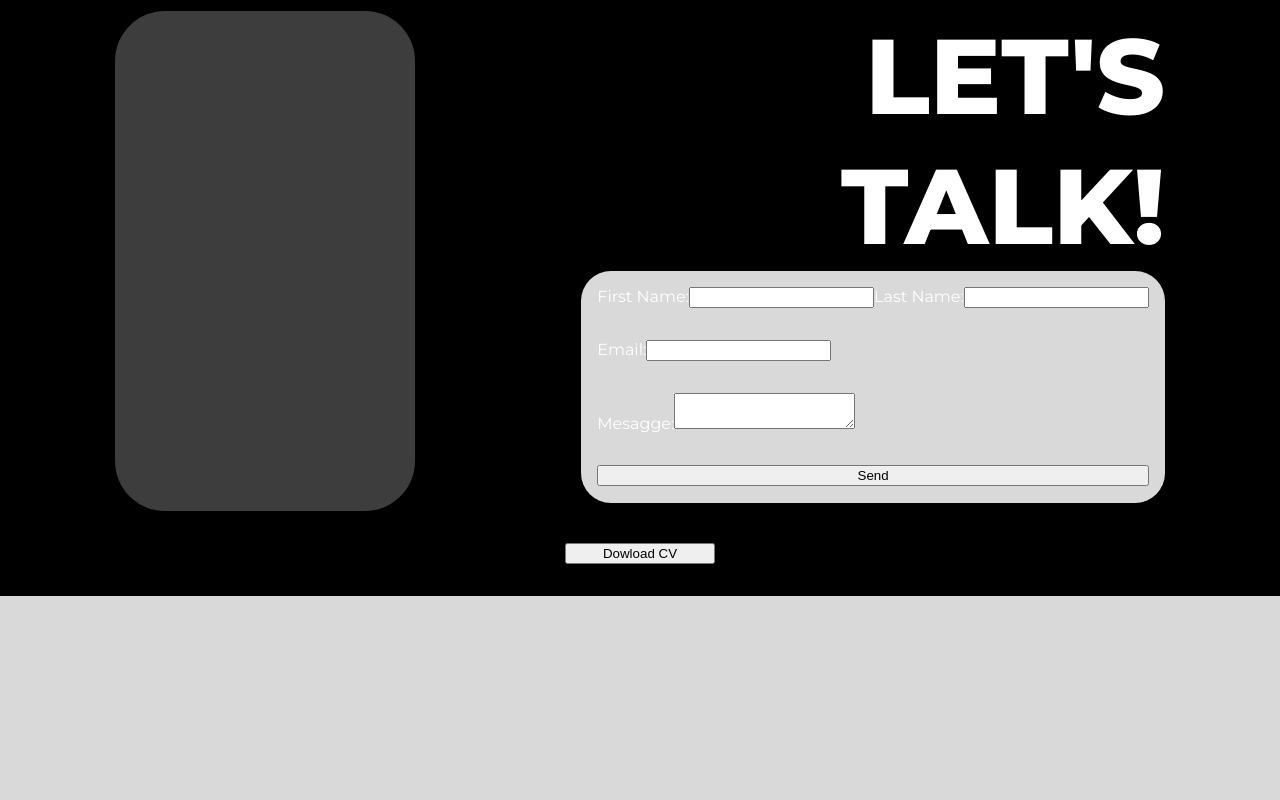
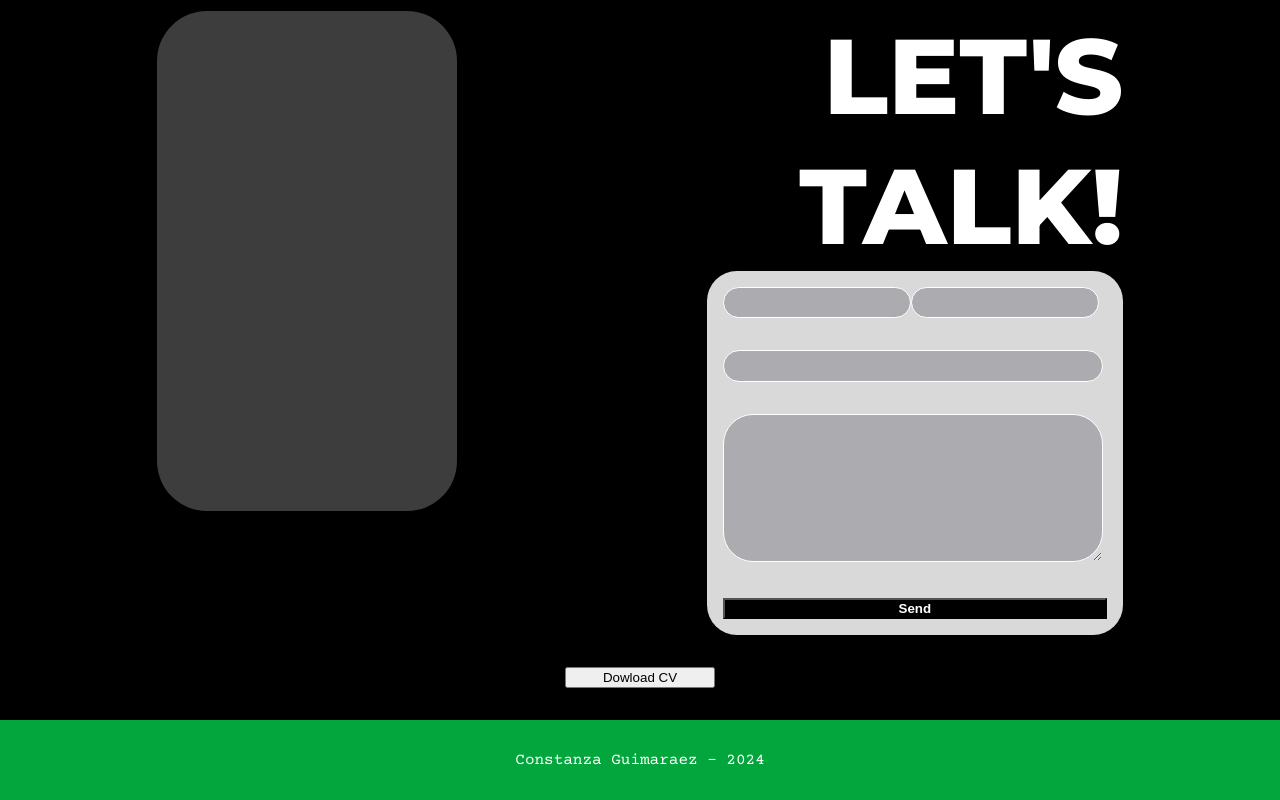
Before and after one commit to contiguima/portfolio-2024, a Next.js app: page / in a window 1280 px wide. Shown: the part 4073-4873 px from the top of the page. Before the commit the page ends 4669 px from the top, so only its background shows below. Built offline with nearby package versions, Linux system fonts and the light colour scheme.

Commit message:
Styles and footer

```diff
--- /dev/null
+++ b/src/app/components/footer/Footer.js
@@ -0,0 +1,9 @@
+import "./footer.css"
+const Footer =  () => {
+    return (<footer className="footer">
+        Constanza Guimaraez - 2024
+    </footer>)
+
+}
+
+export default Footer
--- /dev/null
+++ b/src/app/components/footer/footer.css
@@ -0,0 +1,11 @@
+.footer{
+    width: 100%;
+    background-color: #03A63C;
+    height: 10vh;
+    display: flex;
+    text-align: center;
+    justify-content:center;
+    align-items: center;
+    font-family: var(--sec-font);
+    color: white;
+}
--- a/src/app/globals.scss
+++ b/src/app/globals.scss
@@ -427,3 +427,44 @@ body, .app{
   border-radius: 30px;
   gap: 2em;
 }
+
+.contact-form input, .contact-form textarea{
+  background-color: #ABABB0;
+  border-radius: 30px;
+  border: solid 0.5px white;
+  outline: none;
+  padding: 0.5em;
+  height: 1rem;
+
+}
+
+.name-input input{
+  width: 45%;
+}
+
+.email-input input{
+  width: 95%;
+}
+
+.contact-form input:focus, .contact-form textarea:focus{
+  border:solid 2px rgb(124, 122, 218)
+}
+
+.contact-form input:hover, .contact-form textarea:hover{
+  border:solid 0.5px rgb(183, 182, 218)
+}
+
+.contact-form button{
+  background-color: black;
+  color: white;
+  font-weight: 700;
+}
+
+.contact-form label{
+ display: none;
+}
+
+.contact-form textarea{
+  width: 95%;
+  height: 10em;
+}
--- a/src/app/page.js
+++ b/src/app/page.js
@@ -11,6 +11,7 @@ import ProjectCardBig from "./components/projects_card/ProjectCardBig";
 import ProjectCardSmall from "./components/projects_card/ProjectCardSmall";
 import WorkExperience from "./components/work_component/WorkExperience";
 import Education from "./components/education_component/Education";
+import Footer from "./components/footer/Footer";
 
 //Styles
 import "./globals.scss";
@@ -29,6 +30,7 @@ import nextIcon from "../../public/assets/icons/nextjsIcon.png"
 import reactIcon from "../../public/assets/icons/reactIcon.png"
 import sqlIcon from "../../public/assets/icons/sqlIcon.png"
 import tailwindIcon from "../../public/assets/icons/tailwindIcon.png"
+
 
 
 
@@ -209,13 +211,15 @@ export default function Home() {
         <div className="contact-form-container">
           <h1>LET'S <br/> TALK!</h1>
           <form className="contact-form">
-          <div>
+          <div className="name-input">
         <label htmlFor="first-name">First Name:</label>
         <input
           type="text"
           id="first-name"
           name="first-name"
           required
+          autoComplete= "off"
+          maxLength={20}
         />
 
         <label htmlFor="last-name">Last Name:</label>
@@ -224,17 +228,21 @@ export default function Home() {
           id="last-name"
           name="last-name"
           required
+          autoComplete="off"
+          maxLength={20}
         />
       </div>
 
 
-      <div>
+      <div className="email-input">
         <label htmlFor="email">Email:</label>
         <input
           type="email"
           id="email"
           name="email"
           required
+          autoComplete="off"
+          maxLength={80}
         />
       </div>
       <div>
@@ -243,6 +251,8 @@ export default function Home() {
           id="mesagge"
           name="mesagge"
           required
+          autoComplete="off"
+          maxLength={240}
         />
       </div>
       <button type="submit">Send</button>
@@ -252,6 +262,7 @@ export default function Home() {
       </div>
       <button className="contact-resume">Dowload CV</button>
     </section>
+    <Footer/>
    </div>
   )
 }
```
